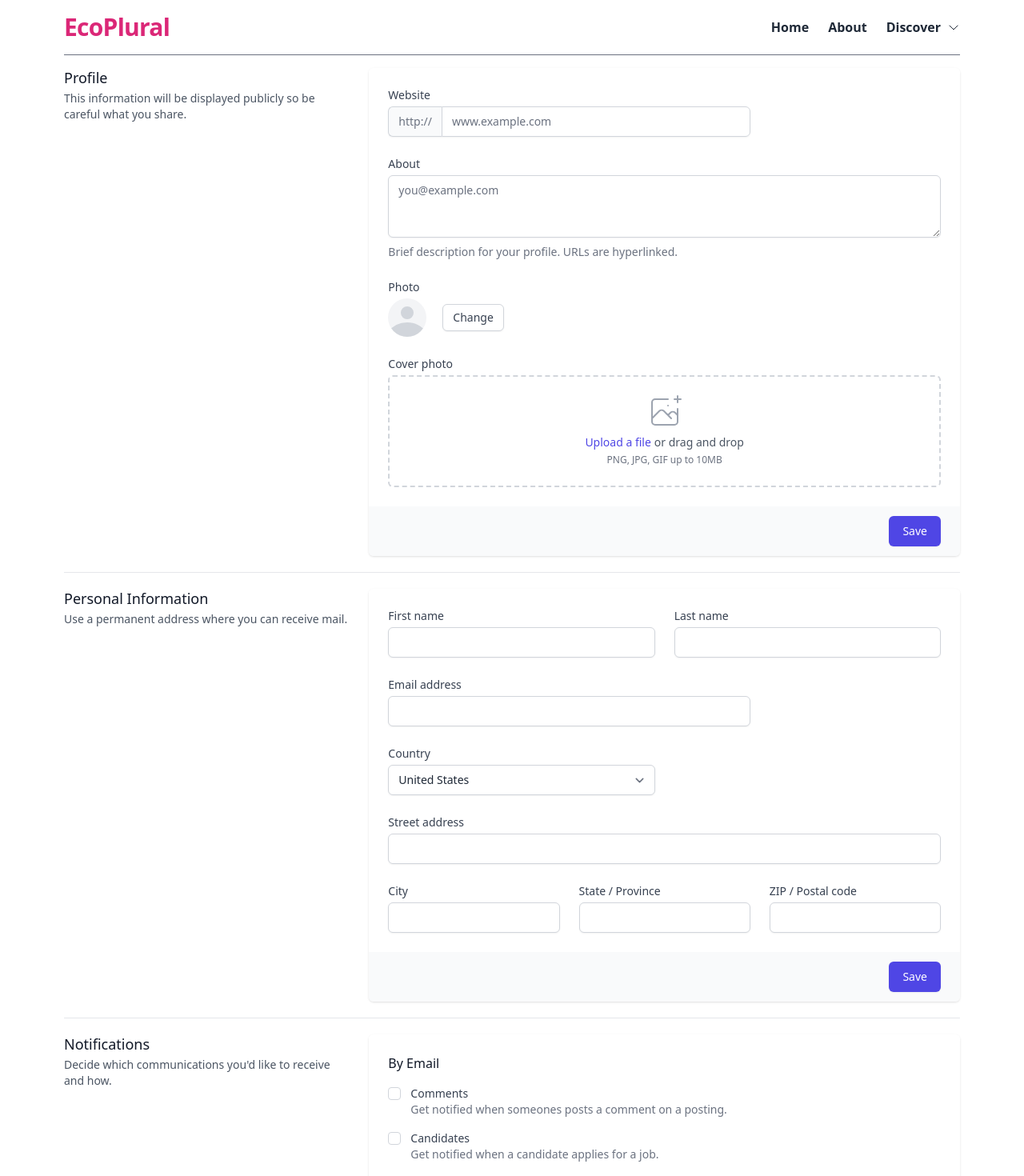
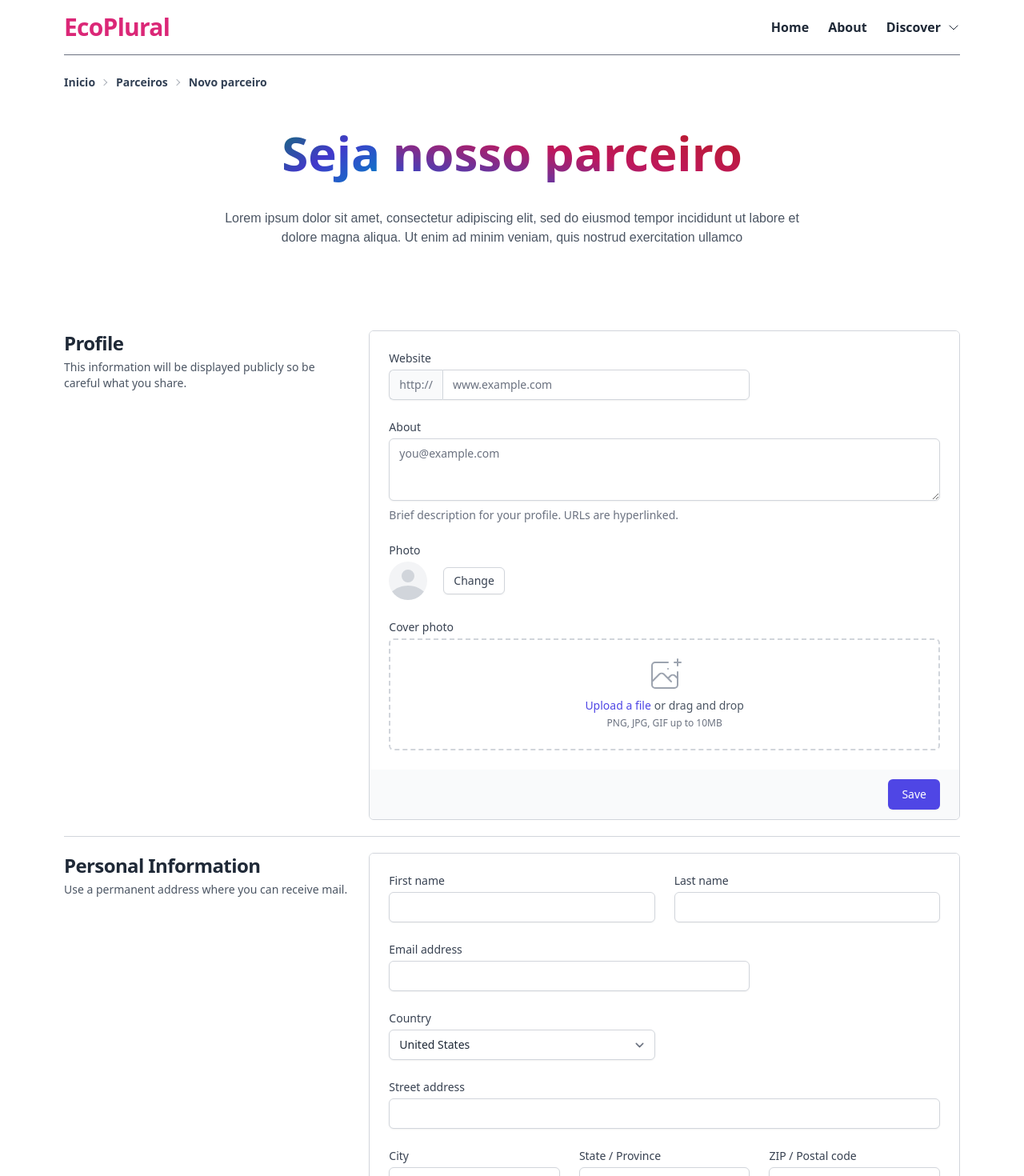
Before and after one commit to ngrpedro/nextapp, a Next.js app: page /partners/addPartner/form in a window 1280 px wide. Shown: the top 1470 px of the page at 80% size. Built offline with nearby package versions, Linux system fonts and the light colour scheme.

Commit message:
style:: editing partner form

```diff
--- a/src/components/partners/PartnerHero.tsx
+++ b/src/components/partners/PartnerHero.tsx
@@ -1,4 +1,5 @@
 import React from "react";
+import Link from 'next/link'
 
 const Hero = () => {
   return (
@@ -20,9 +21,9 @@ const Hero = () => {
         </p>
       </div>
       <div className="flex items-center justify-center py-6">
-        <button className="btn btn-wide normal-case text-lg font-normal bg-pink-600 border-none hover:bg-pink-500">
+        <Link href="/partners/addPartner/form" className="btn btn-wide normal-case text-lg font-normal bg-pink-600 border-none hover:bg-pink-500">
           Seja nosso parceiro
-        </button>
+        </Link>
       </div>
     </section>
   );
--- a/src/pages/partners/addPartner/form.tsx
+++ b/src/pages/partners/addPartner/form.tsx
@@ -1,13 +1,47 @@
 import React from "react";
+import Head from "next/head";
+import Link from "next/link";
 
 const form = () => {
   return (
     <>
+      <Head>
+        <title>Novo Parceiro</title>
+      </Head>
+      <div className="text-sm font-semibold text-slate-700 breadcrumbs">
+        <ul>
+          <li>
+            <Link href="/">Inicio</Link>
+          </li>
+          <li>
+            <Link href="/partners">Parceiros</Link>
+          </li>
+          <li>Novo parceiro</li>
+        </ul>
+      </div>
+
+      <div className="max-w-[63rem] m-auto mt-10 mb-16">
+        <h1 className="text-6xl font-extrabold text-center">
+          <span className="text-transparent bg-gradient-to-br bg-clip-text from-teal-700 via-indigo-700 to-sky-600">
+            Seja
+          </span>{" "}
+          <span className="text-transparent bg-gradient-to-tr bg-clip-text from-blue-700 via-pink-700 to-red-700">
+            nosso parceiro
+          </span>
+        </h1>
+
+        <p className="text-center px-10 sm:px-36 sm:py-10 font-asap text-gray-600">
+          Lorem ipsum dolor sit amet, consectetur adipiscing elit, sed do
+          eiusmod tempor incididunt ut labore et dolore magna aliqua. Ut enim ad
+          minim veniam, quis nostrud exercitation ullamco
+        </p>
+      </div>
+
       <div>
         <div className="md:grid md:grid-cols-3 md:gap-6">
           <div className="md:col-span-1">
             <div className="px-4 sm:px-0">
-              <h3 className="text-lg font-medium leading-6 text-gray-900">
+              <h3 className="text-2xl tracking-tight font-extrabold text-gray-800">
                 Profile
               </h3>
               <p className="mt-1 text-sm text-gray-600">
@@ -18,7 +52,7 @@ const form = () => {
           </div>
           <div className="mt-5 md:col-span-2 md:mt-0">
             <form action="#" method="POST">
-              <div className="shadow sm:overflow-hidden sm:rounded-md">
+              <div className="overflow-hidden rounded-md border border-gray-300">
                 <div className="space-y-6 bg-white px-4 py-5 sm:p-6">
                   <div className="grid grid-cols-3 gap-6">
                     <div className="col-span-3 sm:col-span-2">
@@ -146,7 +180,7 @@ const form = () => {
 
       <div className="hidden sm:block" aria-hidden="true">
         <div className="py-5">
-          <div className="border-t border-gray-200" />
+          <div className="border-t border-gray-300" />
         </div>
       </div>
 
@@ -154,7 +188,7 @@ const form = () => {
         <div className="md:grid md:grid-cols-3 md:gap-6">
           <div className="md:col-span-1">
             <div className="px-4 sm:px-0">
-              <h3 className="text-lg font-medium leading-6 text-gray-900">
+              <h3 className="text-2xl tracking-tight font-extrabold text-gray-800">
                 Personal Information
               </h3>
               <p className="mt-1 text-sm text-gray-600">
@@ -164,7 +198,7 @@ const form = () => {
           </div>
           <div className="mt-5 md:col-span-2 md:mt-0">
             <form action="#" method="POST">
-              <div className="overflow-hidden shadow sm:rounded-md">
+              <div className="overflow-hidden rounded-md border border-gray-300">
                 <div className="bg-white px-4 py-5 sm:p-6">
                   <div className="grid grid-cols-6 gap-6">
                     <div className="col-span-6 sm:col-span-3">
@@ -315,7 +349,7 @@ const form = () => {
 
       <div className="hidden sm:block" aria-hidden="true">
         <div className="py-5">
-          <div className="border-t border-gray-200" />
+          <div className="border-t border-gray-300" />
         </div>
       </div>
 
@@ -323,7 +357,7 @@ const form = () => {
         <div className="md:grid md:grid-cols-3 md:gap-6">
           <div className="md:col-span-1">
             <div className="px-4 sm:px-0">
-              <h3 className="text-lg font-medium leading-6 text-gray-900">
+              <h3 className="text-2xl tracking-tight font-extrabold text-gray-800">
                 Notifications
               </h3>
               <p className="mt-1 text-sm text-gray-600">
@@ -333,7 +367,7 @@ const form = () => {
           </div>
           <div className="mt-5 md:col-span-2 md:mt-0">
             <form action="#" method="POST">
-              <div className="overflow-hidden shadow sm:rounded-md">
+              <div className="overflow-hidden rounded-md border border-gray-300">
                 <div className="space-y-6 bg-white px-4 py-5 sm:p-6">
                   <fieldset>
                     <legend className="sr-only">By Email</legend>
```
